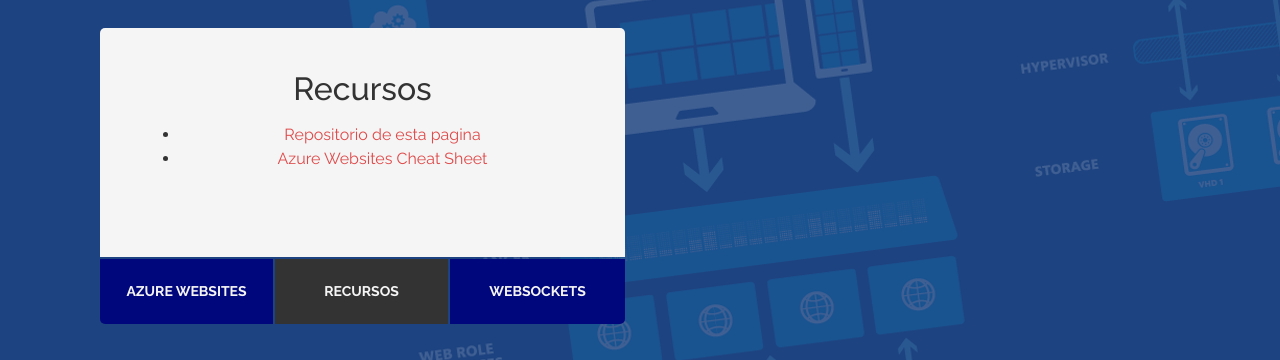
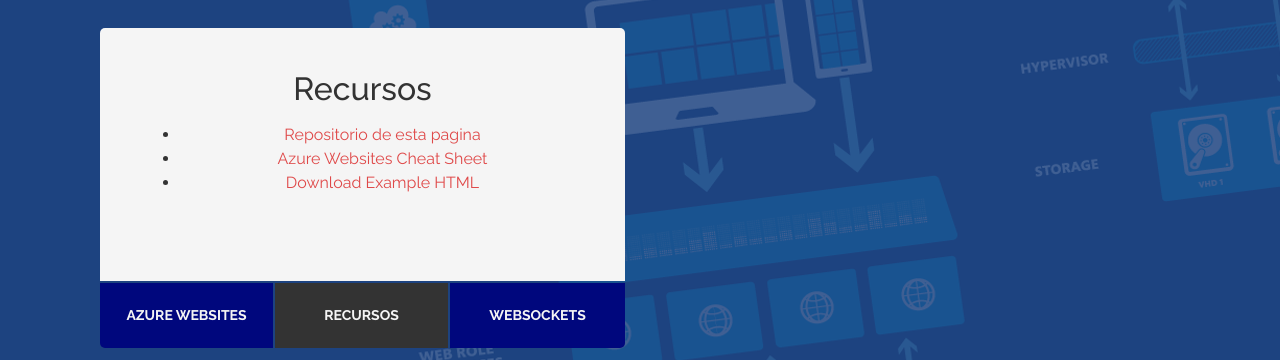
Before and after one commit to carlalopez15/AzureDevCampTest1, a website: page public/Index.html in a window 1280 px wide. Both pictures are taken after a click on the link "RECURSOS". Shown: the part 154-514 px from the top of the page. Drawn offline with nearby package versions, Linux system fonts and the light colour scheme.

Commit message:
Download Materials

```diff
--- a/public/Index.html
+++ b/public/Index.html
@@ -53,6 +53,7 @@
                   <ul>
                     <li><a href="https://github.com/Proranked/Cloud-Camp-Tutorial">Repositorio de esta pagina</a></li>
                     <li><a href="http://microsoftazurewebsitescheatsheet.info">Azure Websites Cheat Sheet</a></li>
+                    <li><a href="https://cloudcamppr.blob.core.windows.net/downloads/cloudcamphtml.zip">Download Example HTML</a></li>
                   </ul>
                 </div>
 
```
